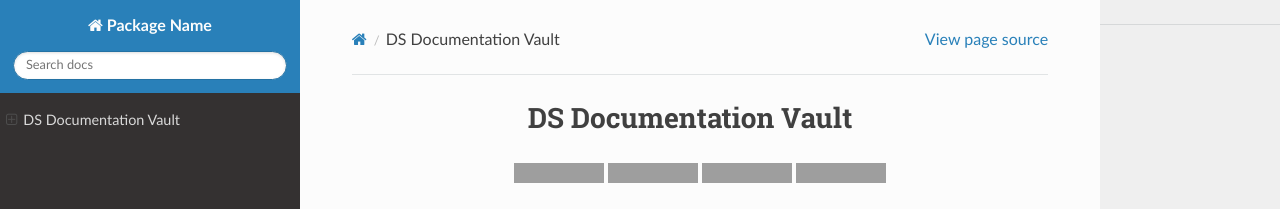
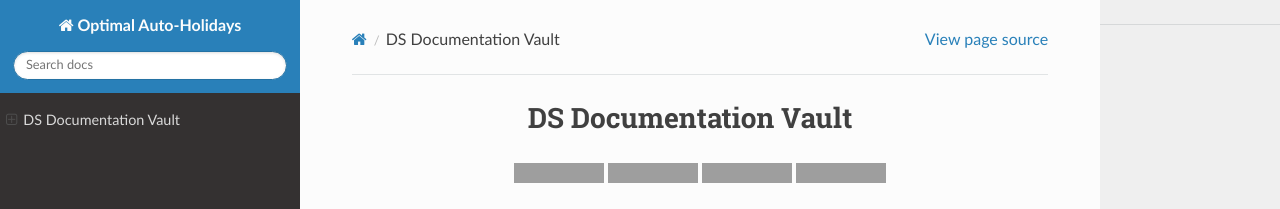
Before and after one commit to ZenithClown/auto-holidays, a Sphinx documentation site: the page built from docs/index.md, in a window 1280 px wide. Shown: the top 209 px of the page. Built offline with Sphinx 7.4.7 and the Read the Docs theme 3.1.0, drawn with Linux system fonts in a browser that asks for light colours; pages that are not in the unit, such as notebooks, are missing from menus; the version number could not be read and is left out; grey boxes are pictures that could not be loaded.

Commit message:
🎉 add project homepage and license file, fix docs/conf.py

```diff
--- a/docs/conf.py
+++ b/docs/conf.py
@@ -8,12 +8,12 @@
 import os
 import sys
 
-PKG = "pkg-name" # Edit with your package name
+PKG = "autoholidays" # Edit with your package name
 
 # ? insert the project paths to let sphinx recognize/find packages
 sys.path.append(os.path.abspath(os.path.join("..")))
 
-project = "Package Name"
+project = "Optimal Auto-Holidays"
 copyright = "2021, Debmalya Pramanik"
 author = "Debmalya Pramanik"
 release = open(os.path.abspath(os.path.join("..", PKG, "VERSION")), "r").read()
--- a/setup.py
+++ b/setup.py
@@ -27,11 +27,11 @@
     long_description              = long_description,
     long_description_content_type = "text/markdown",
 
-    # url         = "<project url>",
+    url         = "https://github.com/ZenithClown/auto-holidays",
     packages    = find_packages(),
     classifiers = [
         "Programming Language :: Python :: 3",
-        # "License :: OSI Approved :: Apache Software License" # Change as Required
+        "License :: OSI Approved :: MIT License"
     ],
     python_requires  = ">=3.10",  # Specify Requirement
     install_requires = [] # Add/Edit as Required
```
